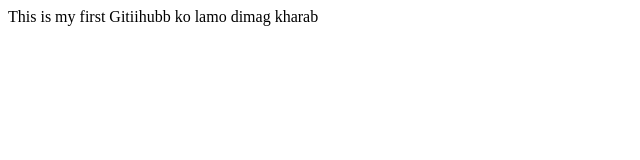
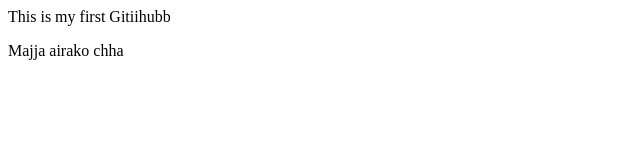
Before and after one commit to knikesh2058-sys/suruma, a plain HTML site: page github.html in a window 1280 px wide. Shown: the whole page, without its empty margins (0-640 px from the left). Drawn offline with Linux system fonts and the light colour scheme.

Commit message:
majja aayo

```diff
--- a/github.html
+++ b/github.html
@@ -7,6 +7,7 @@
     </title>
 </head>
 <body>
-    This is my first Gitiihubb ko lamo dimag kharab
+    This is my first Gitiihubb
+    <p>Majja airako chha </p>
 </body>
 </html>
```
